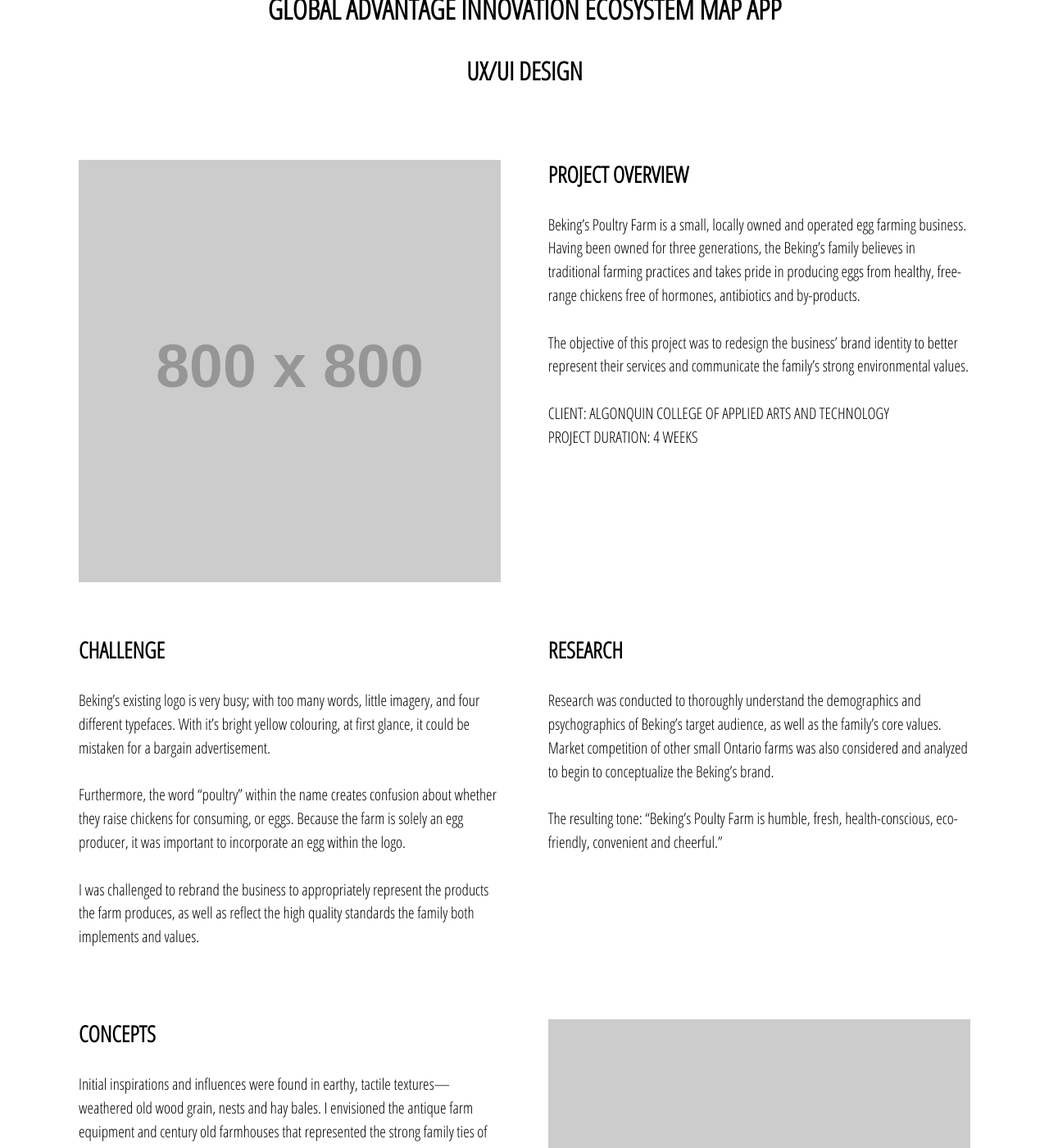
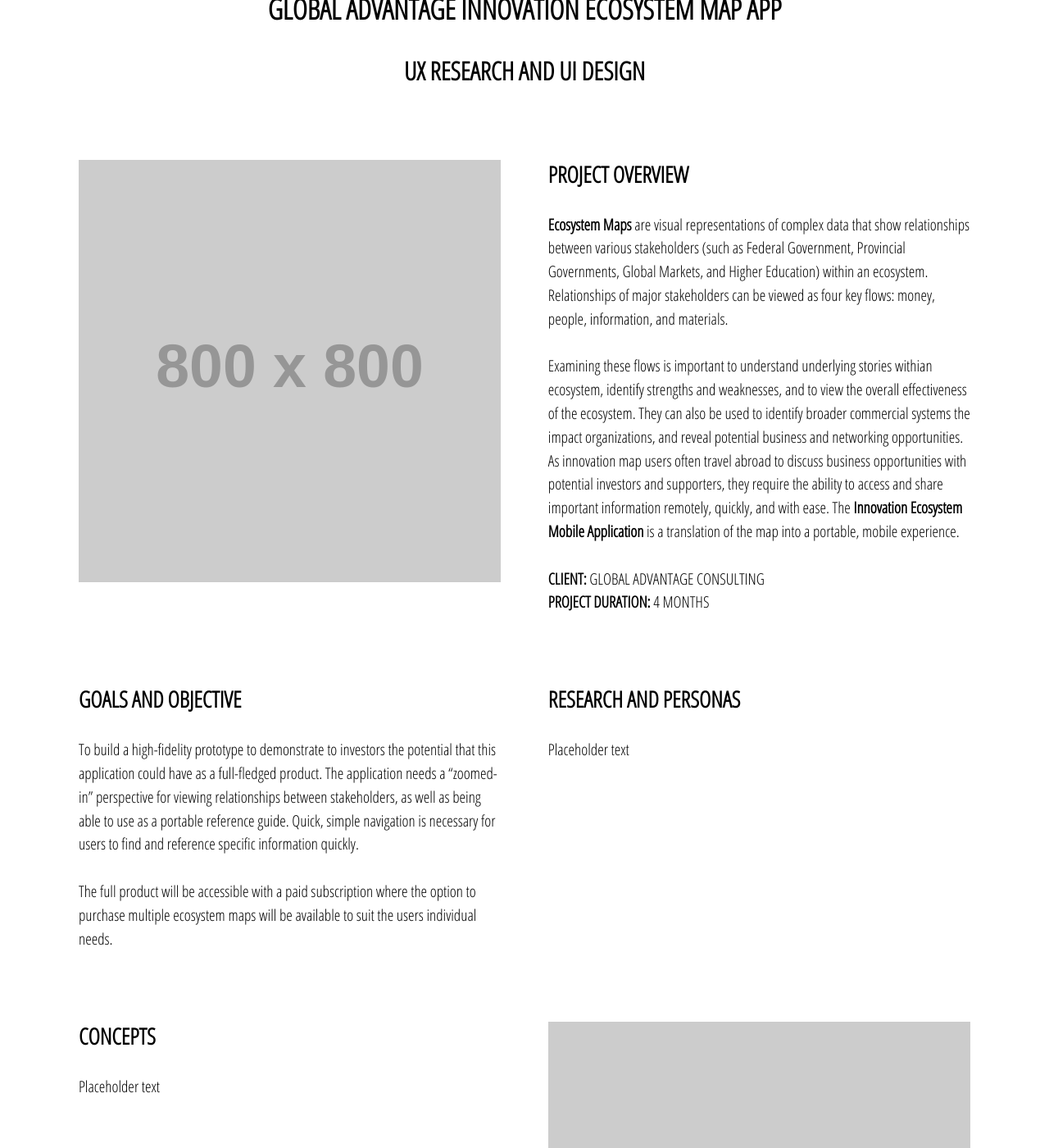
Before and after one commit to kaybow/kaybow.design, a Jekyll site: the page built from global-advantage.html, in a window 1280 px wide and 1400 px high, scrolled down 395 px. Shown: the whole window at 82% size. Built offline with Jekyll 4.4.1, drawn with Linux system fonts in a browser that asks for light colours; some of the changed text lies outside the part shown.

Commit message:
Replacing text

```diff
--- a/cycle-secure.html
+++ b/cycle-secure.html
@@ -59,7 +59,7 @@
 
     <div class="grid">
       <div class="unit xs-1 s-1 m-2-3 l-1-2">
-        <p>To represent the generations-old family farm theme, the typewriter-style typeface has a weathered, distressed appearance. An egg with the letter "B", for "Beking's" is centered within a textured nest, clearly representing the family's primary product; farm-fresh eggs.</p>
+        <p>Placeholder text</p>
       </div>
     </div>
 
--- a/global-advantage.html
+++ b/global-advantage.html
@@ -25,27 +25,27 @@
 
       <div class="unit xs-1 s-1 m-1 l-1-2 gutter">
         <h3>PROJECT OVERVIEW</h3>
-        <p>Beking’s Poultry Farm is a small, locally owned and operated egg farming business. Having been owned for three generations, the Beking’s family believes in traditional farming practices and takes pride in producing eggs from healthy, free-range chickens free of hormones, antibiotics and by-products.<br><br>The objective of this project was to redesign the business’ brand identity to better represent their services and communicate the family’s strong environmental values.</p>
-        <p>CLIENT: ALGONQUIN COLLEGE OF APPLIED ARTS AND TECHNOLOGY<br>PROJECT DURATION: 4 WEEKS</p>
+        <p><b>Ecosystem Maps</b> are visual representations of complex data that show relationships between various stakeholders (such as Federal Government, Provincial Governments, Global Markets, and Higher Education) within an ecosystem. Relationships of major stakeholders can be viewed as four key flows: money, people, information, and materials.<br><br>Examining these flows is important to understand underlying stories withian ecosystem,  identify strengths and weaknesses, and to view the overall effectiveness of the ecosystem. They can also be used to identify broader commercial systems the impact organizations, and reveal potential business and networking opportunities. As innovation map users often travel abroad to discuss business opportunities with potential investors and supporters, they require the ability to access and share important information remotely, quickly, and with ease. The <b>Innovation Ecosystem Mobile Application</b> is a translation of the map into a portable, mobile experience.</p>
+        <p><b>CLIENT:</b> GLOBAL ADVANTAGE CONSULTING<br><b>PROJECT DURATION:</b> 4 MONTHS</p>
       </div>
     </div>
 
     <div class="grid pad-b-2">
       <div class="unit xs-1 s-1 m-1 l-1-2 gutter">
-        <h3>CHALLENGE</h3>
-        <p>Beking’s existing logo is very busy; with too many words, little imagery, and four different typefaces. With it’s bright yellow colouring, at first glance, it could be mistaken for a bargain advertisement.<br><br>Furthermore, the word “poultry” within the name creates confusion about whether they raise chickens for consuming, or eggs. Because the farm is solely an egg producer, it was important to incorporate an egg within the logo.<br><br>I was challenged to rebrand the business to appropriately represent the products the farm produces, as well as reflect the high quality standards the family both implements and values.</p>
+        <h3>GOALS AND OBJECTIVE</h3>
+        <p>To build a high-fidelity prototype to demonstrate to investors the potential that this application could have as a full-fledged product. The application needs a “zoomed-in” perspective for viewing relationships between stakeholders, as well as being able to use as a portable reference guide. Quick, simple navigation is necessary for users to find and reference specific information quickly.<br><br>The full product will be accessible with a paid subscription where the option to purchase multiple ecosystem maps will be available to suit the users individual needs.</p>
       </div>
 
       <div class="unit xs-1 s-1 m-1 l-1-2 gutter">
-        <h3>RESEARCH</h3>
-        <p>Research was conducted to thoroughly understand the demographics and psychographics of Beking’s target audience, as well as the family’s core values. Market competition of other small Ontario farms was also considered and analyzed to begin to conceptualize the Beking’s brand.<br><br>The resulting tone: “Beking’s Poulty Farm is humble, fresh, health-conscious, eco-friendly, convenient and cheerful.”</p>
+        <h3>RESEARCH AND PERSONAS</h3>
+        <p>Placeholder text</p>
       </div>
     </div>
 
     <div class="grid pad-b-2">
       <div class="unit xs-1 s-1 m-1 l-1-2 gutter">
         <h3>CONCEPTS</h3>
-        <p>Initial inspirations and influences were found in earthy, tactile textures—weathered old wood grain, nests and hay bales. I envisioned the antique farm equipment and century old farmhouses that represented the strong family ties of tradition and farming history.<br><br>During the sketching and concept-development stages, distressed and vintage typefaces were explored for the word mark. Logo sketches featured the Beking’s product; eggs, as well as nests, chickens and quaint farm scenes. Attention was paid to ensure the elements represented a rustic, traditional, home-grown roots vibe that would best suit the brand.</p>
+        <p>Placeholder text</p>
       </div>
 
       <div class="unit xs-1 s-1 m-1 l-1-2 gutter">
@@ -59,7 +59,7 @@
 
     <div class="grid">
       <div class="unit xs-1 s-1 m-2-3 l-1-2">
-        <p>To represent the generations-old family farm theme, the typewriter-style typeface has a weathered, distressed appearance. An egg with the letter "B", for "Beking's" is centered within a textured nest, clearly representing the family's primary product; farm-fresh eggs.</p>
+        <p>Placeholder text</p>
       </div>
     </div>
 
```
Also changed, not shown: other parts of global-advantage.html (+1 -1 lines), calypso-campaign.html (+4 -4 lines).
